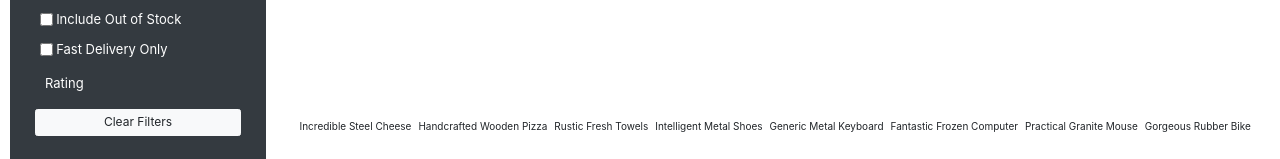
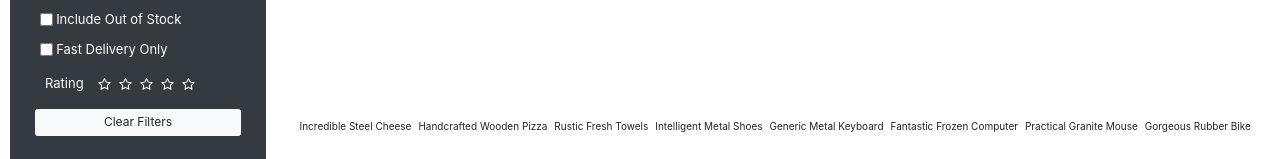
Before and after one commit to olimpiaspyra/shop, a React (Create React App) app: page / in a window 1280 px wide. Shown: the part 201-360 px from the top of the page. Built offline with nearby package versions, Linux system fonts and the light colour scheme.

Commit message:
Add rating component

```diff
--- a/src/components/Filters/Filters.jsx
+++ b/src/components/Filters/Filters.jsx
@@ -1,9 +1,13 @@
-import React from 'react';
+import React, {useState} from 'react';
 import {Form, Button} from 'react-bootstrap';
+
+import Rating from '../Rating/Rating';
 
 import './Filters.scss';
 
 const Filters = () => {
+  const [rate, setRate] = useState(0);
+
   return (
     <div className='filters'>
       <span className='title'>Filter Products </span>
@@ -40,8 +44,14 @@
           name='group1'
           id={`inline-4`}
         />
-        <label style={{padding: 10}}>Rating</label>
-        {/* <Rating rating={byRating} style={{cursor: 'pointer'}} /> */}
+        <div className='rating'>
+          <label style={{padding: 10}}>Rating</label>
+          <Rating
+            rating={rate}
+            onClick={i => setRate(++i)}
+            style={{cursor: 'pointer', padding: 3}}
+          />
+        </div>
         <Button style={{fontSize: 12}} variant='light'>
           Clear Filters
         </Button>
--- /dev/null
+++ b/src/components/Rating/Rating.jsx
@@ -0,0 +1,27 @@
+import React, {Fragment} from 'react';
+import {AiFillStar, AiOutlineStar} from 'react-icons/ai';
+import {PropTypes} from 'prop-types';
+
+const Rating = ({rating, onClick, style}) => {
+  return (
+    <Fragment>
+      {[...Array(5)].map((_, i) => (
+        <span key={i} onClick={() => onClick(i)} style={style}>
+          {rating > i ? (
+            <AiFillStar fontSize='15px' />
+          ) : (
+            <AiOutlineStar fontSize='15px' />
+          )}
+        </span>
+      ))}
+    </Fragment>
+  );
+};
+
+Rating.propTypes = {
+  rating: PropTypes.number,
+  onClick: PropTypes.func,
+  style: PropTypes.object,
+};
+
+export default Rating;
```
